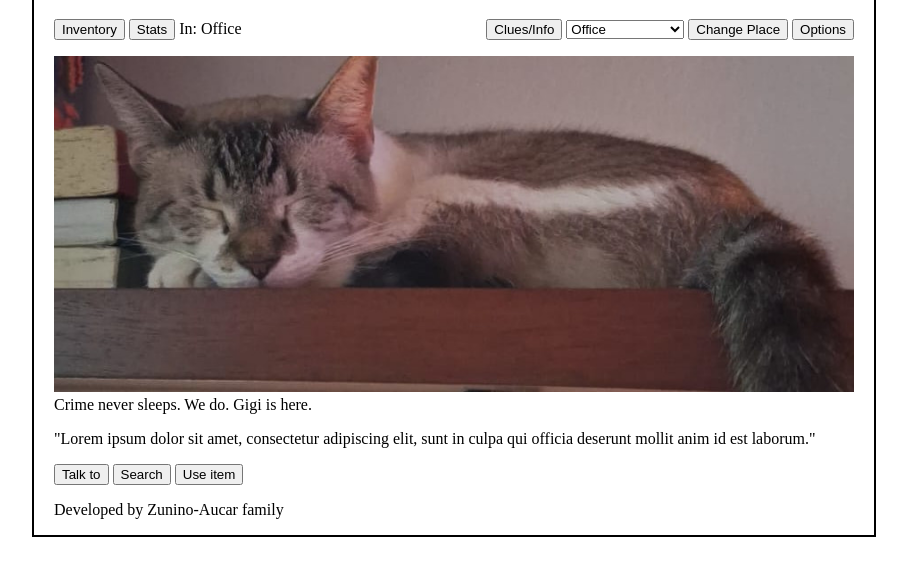
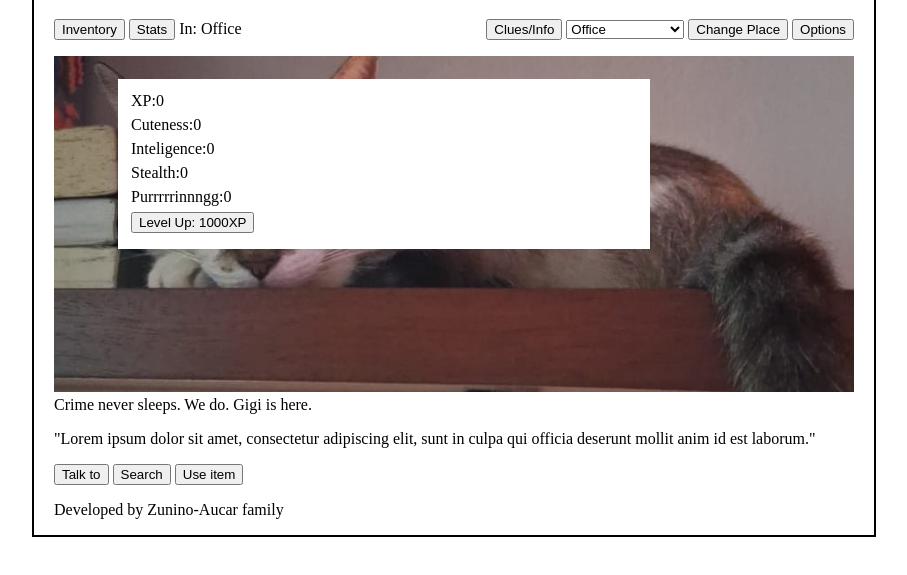
Before and after one commit to leoaucar/detetive_gigi, a plain HTML site: page index.html in a window 1280 px wide. Both pictures are taken after a click on the button "Stats". Shown: the part 71-646 px from the top of the page, without its empty margins (186-1093 px from the left). Drawn offline with Linux system fonts and the light colour scheme.

Commit message:
stats screen toogle and basic stats and inventory system

```diff
--- a/index.html
+++ b/index.html
@@ -10,8 +10,8 @@
         <div class="game">
             <h1>Detective Gigi's Web of <em>Meow</em>steries</h1>
             <div id="top-menu-div">
-                <button type="button" class="top-menu" id="inventory">Inventory</button>
-                <button type="button" class="top-menu" id="stats">Stats</button>
+                <button type="button" class="top-menu" id="inventory-button">Inventory</button>
+                <button type="button" class="top-menu" id="stats-button">Stats</button>
                 <span class="top-menu">In: <span id="current-place-text">placeholder PLACE</span></span>
                 <div id="right-top-menu">
                     <button type="button" class="top-menu" id="clues-info">Clues/Info</button>
@@ -39,6 +39,16 @@
                 <button>Search</button>
                 <button>Use item</button>
             </div>
+
+            <div id="stats-screen">
+                <div class="stats-screen-item"><span>XP:</span><span id="XP-text">10</span></div>
+                <div class="stats-screen-item"><span>Cuteness:</span><span id="Cuteness-text">10</span></div>
+                <div class="stats-screen-item"><span>Inteligence:</span><span id="Intelligence-text">10</span></div>
+                <div class="stats-screen-item"><span>Stealth:</span><span id="Stealth-text">10</span></div>
+                <div class="stats-screen-item"><span>Purrrrrinnngg:</span><span id="Purr-text">10</span></div>
+                <div class="stats-screen-item"><button>Level Up: <span id="level-up-req">1000</span>XP</button></div>
+            </div>
+
             <footer>
                 <p>Developed by Zunino-Aucar family</p>
             </footer>
--- a/script.js
+++ b/script.js
@@ -1,12 +1,37 @@
 const changePlaceButton = document.getElementById('change-place')
+const statsButton = document.getElementById('stats-button')
+let stats_screen_on = false;
 
 
 const itens_list = [
     Notebook = {
         name: "Notebook",
-        open_door: null
+        open_door: null,
+        on_pick:null
+    },
+    Catnip = {
+        name: "Catnip",
+        open_door: null,
+        on_pick: {stealth: 10}
+    },
+    Churu = {
+        name: "Churu",
+        open_door: null,
+        on_pick: {total_xp: 100}
     }
 ]
+
+let character_stats = {
+    cuteness: 0,
+    intelligence: 0,
+    stealth: 0,
+    purr: 0,
+    total_xp: 0,
+    spent_xp: 0,
+}
+let free_xp = character_stats['total_xp'] - character_stats['spent_xp']
+let character_inventory = []
+
 
 const character_list = [
     {
@@ -59,7 +84,28 @@ function update_place(){
 function list_characters(place){
 }
 
+function show_stats_screen(){
+    if(stats_screen_on == false){
+        update_stats_screen()
+        document.getElementById('stats-screen').style.display = 'block';
+        stats_screen_on = true;
+    } else{
+        document.getElementById('stats-screen').style.display = 'none';
+        stats_screen_on = false;
+    }
+}
+
+function update_stats_screen(){
+    document.getElementById('XP-text').innerText = free_xp
+    document.getElementById('Cuteness-text').innerText = character_stats['cuteness']
+    document.getElementById('Intelligence-text').innerText = character_stats['intelligence']
+    document.getElementById('Stealth-text').innerText = character_stats['stealth']
+    document.getElementById('Purr-text').innerText = character_stats['purr']
+}
+
+
 update_place()
-console.log("You are at the ", currentPlace.name)
-console.log(currentPlace.characters, "is in the scene")
+console.log("You are at the ", currentPlace.name);
+console.log(currentPlace.characters, "is in the scene");
 changePlaceButton.addEventListener("click", update_place);
+statsButton.addEventListener("click",show_stats_screen);
--- a/styles.css
+++ b/styles.css
@@ -29,10 +29,24 @@ footer {
     max-height: 400px;
     width: 100%;
     height: auto;
+    object-fit: cover;
 }
-
-
 
 #right-top-menu{
     float:right;
 }
+
+#stats-screen{
+    position:fixed;
+    display:none;
+    width: 40%;
+    height:150px;
+    top:150px;
+    background-color: white;
+    margin-left: 5%;
+    padding: 10px;
+}
+
+.stats-screen-item{
+    padding: 3px;
+}
```
